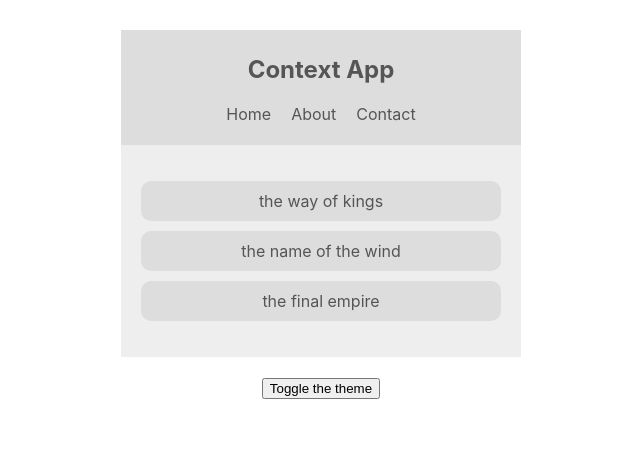
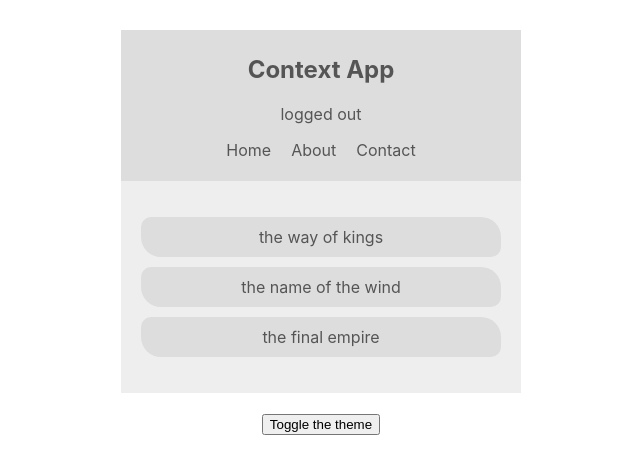
Before and after one commit to Olly-E/context-app, a React (Create React App) app: page / in a window 1280 px wide. Shown: the top 474 px of the page, without its empty margins (319-959 px from the left). Built offline with nearby package versions, Linux system fonts and the light colour scheme.

Commit message:
adding two consumers to a single component the second a simple log in authentication toggle

```diff
--- a/src/App.js
+++ b/src/App.js
@@ -1,15 +1,18 @@
 import BookList from "./components/BookList";
 import Navbar from "./components/Navbar";
 import ThemeToggle from "./components/ThemeToggle";
+import AuthContextProvider from "./context/AuthContext";
 import ThemeContextProvider from "./context/ThemeContext";
 
 function App() {
   return (
     <div className="App">
       <ThemeContextProvider>
+        <AuthContextProvider>
         <Navbar />
         <BookList />
         <ThemeToggle />
+        </AuthContextProvider>
       </ThemeContextProvider>
     </div>
   );
--- a/src/components/Navbar.js
+++ b/src/components/Navbar.js
@@ -1,15 +1,21 @@
 import React, { Component } from 'react';
+import { AuthContext } from '../context/AuthContext';
 import { ThemeContext } from '../context/ThemeContext';
 
 class Navbar extends Component {
     render() {
         return (
-            <ThemeContext.Consumer>{(context) => {
-                const {isLightTheme, light, dark} = context;
+            <AuthContext.Consumer>{(authContext) => (
+                <ThemeContext.Consumer>{(themeContext) => {
+                    const { isAuthenticated, toggleAuth } = authContext;
+                    const {isLightTheme, light, dark} = themeContext;
                     const theme = isLightTheme ? light : dark
                     return(
                         <nav style={{background: theme.ui, color: theme.syntax}}>
                             <h1>Context App</h1>
+                            <div onClick={toggleAuth}>
+                                {isAuthenticated ? 'logged in': 'logged out'}
+                            </div>
                             <ul>
                                 <li>Home</li>
                                 <li>About</li>
@@ -19,6 +25,9 @@
                     )
                 }}
                 </ThemeContext.Consumer>
+            )}
+
+            </AuthContext.Consumer>
         );
     }
 }
--- /dev/null
+++ b/src/context/AuthContext.js
@@ -0,0 +1,21 @@
+import React, { Component, createContext } from 'react';
+
+export const AuthContext = createContext()
+
+class AuthContextProvider extends Component {
+    state = {
+        isAuthenticated: false
+     }
+     toggleAuth = () => {
+         this.setState({isAuthenticated: !this.state.isAuthenticated})
+     }
+    render() {
+        return (
+            <AuthContext.Provider value={{...this.state, toggleAuth: this.toggleAuth}}>
+                { this.props.children }
+            </AuthContext.Provider>
+        );
+    }
+}
+
+export default AuthContextProvider;
--- a/src/index.css
+++ b/src/index.css
@@ -43,5 +43,5 @@
 .book-list li {
   padding: 10px;
   margin: 10px auto;
-  border-radius: 10px;
+  border-radius: 10px 20px 10px 20px;
 }
```
Lines whose indentation alone changed are shown as unchanged.
